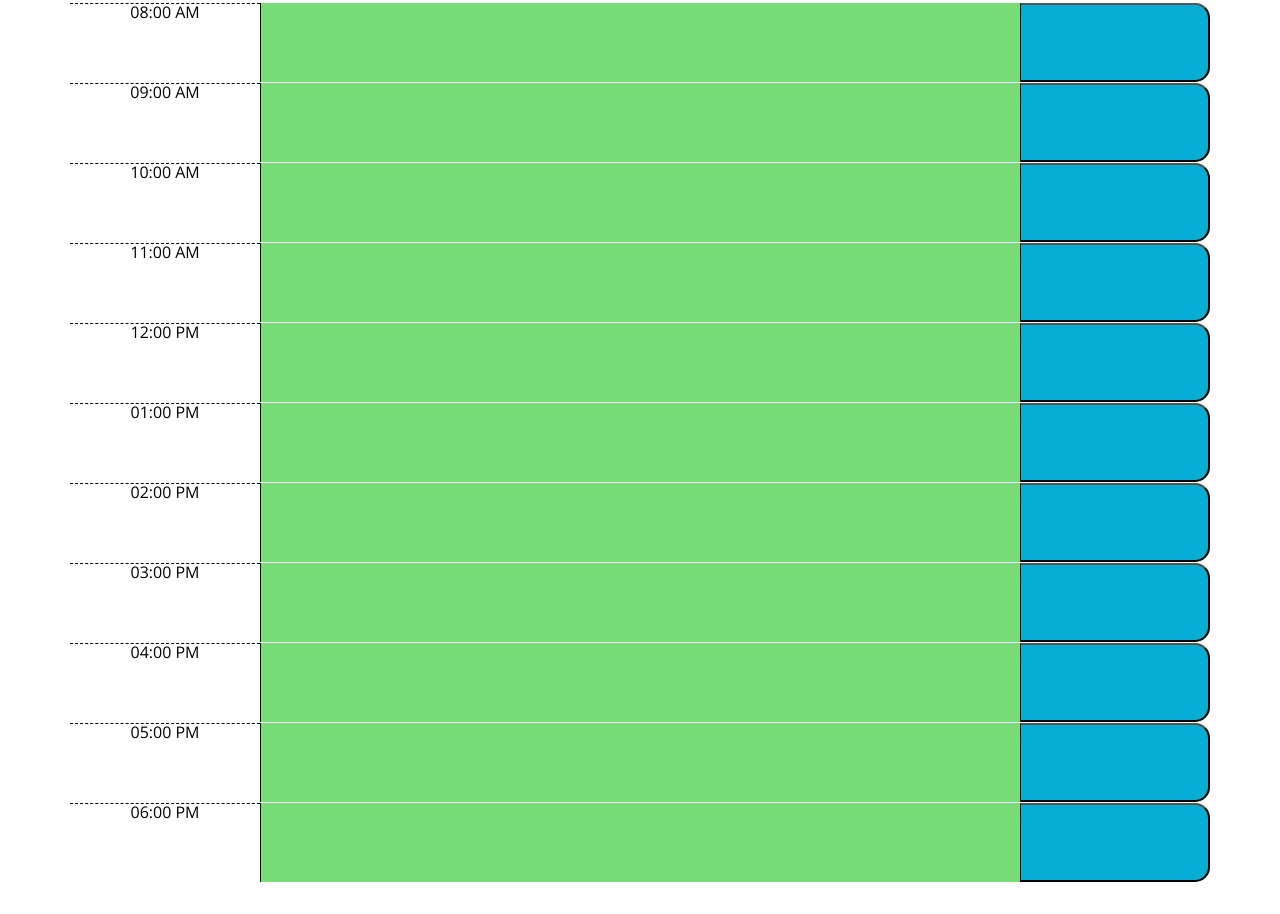
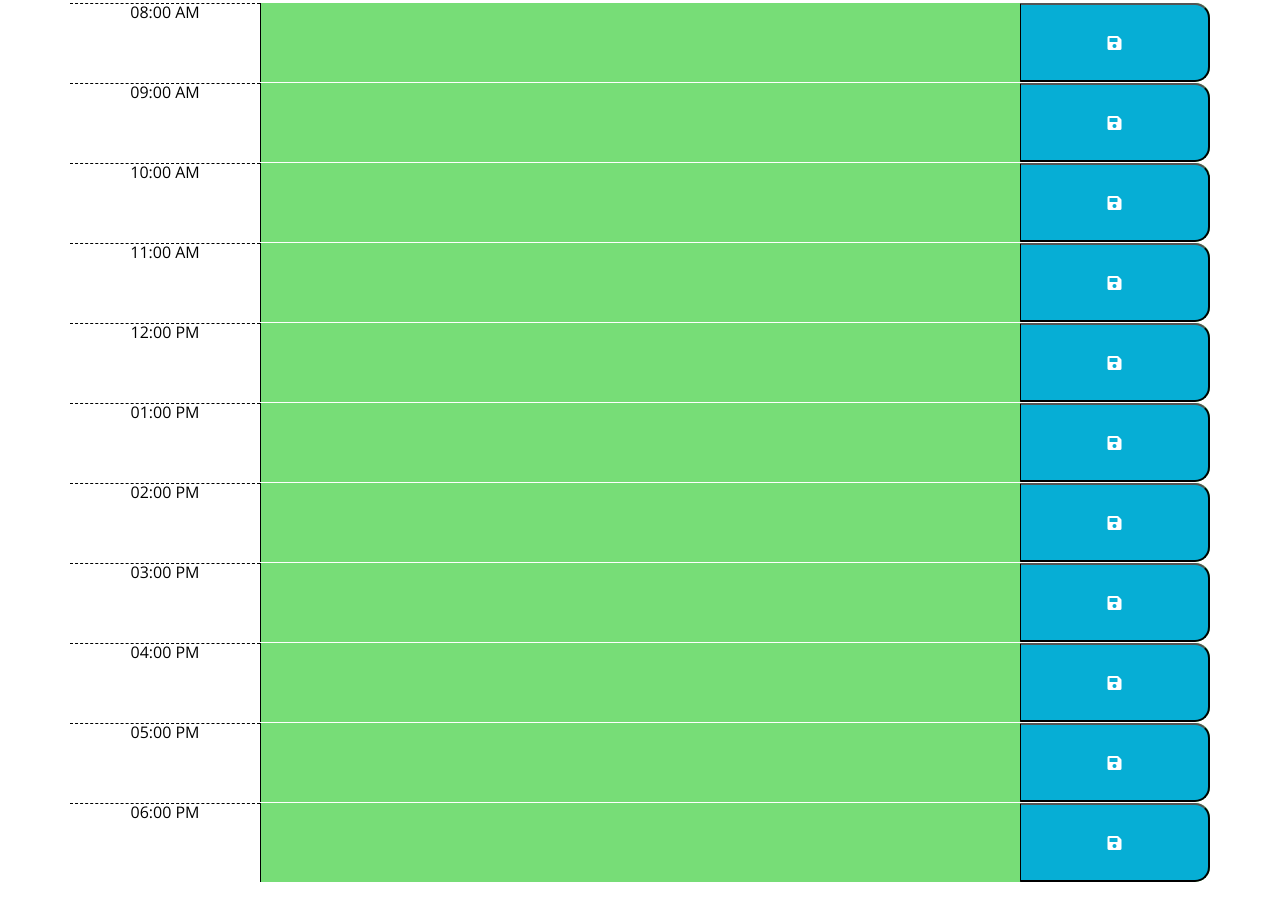
Before and after one commit to Beki-G/workDayScheduler, a plain HTML site: page index.html in a window 1280 px wide. Shown: the part 334-1248 px from the top of the page. Drawn offline with nearby package versions, Linux system fonts and the light colour scheme.

Commit message:
add save icon to buttons in HTML

```diff
--- a/index.html
+++ b/index.html
@@ -35,66 +35,66 @@
       <div class = "row time-block">
         <div class ="col-2 hour">08:00 AM</div>
         <textarea class = " col-8 description"></textarea>
-        <button class = "col-2 saveBtn"></button>
+        <button class = "col-2 fas fa-save saveBtn"></button>
       </div>
 
       <div class = "row time-block">
         <div class ="col-2 hour">09:00 AM</div>
         <textarea class = "col-8 description"></textarea>
-        <button class = "col-2 saveBtn"></button>
+        <button class = "col-2 fas fa-save saveBtn"></button>
       </div>
 
       <div class = "row time-block">
         <div class ="col-2 hour">10:00 AM</div>
         <textarea class = "col-8 description"></textarea>
-        <button class = "col-2 saveBtn"></button>
+        <button class = "col-2 fas fa-save saveBtn"></button>
       </div>
 
       <div class = "row time-block">
         <div class ="col-2 hour">11:00 AM</div>
         <textarea class = "col-8 description"></textarea>
-        <button class = "col-2 saveBtn"></button>
+        <button class = "col-2 fas fa-save saveBtn"></button>
       </div>
 
       <div class = "row time-block">
         <div class ="col-2 hour">12:00 PM</div>
         <textarea class = "col-8 description"></textarea>
-        <button class = "col-2 saveBtn"></button>
+        <button class = "col-2 fas fa-save saveBtn"></button>
       </div>
 
       <div class = "row time-block">
         <div class ="col-2 hour">01:00 PM</div>
         <textarea class = "col-8 description"></textarea>
-        <button class = "col-2 saveBtn"></button>
+        <button class = "col-2 fas fa-save saveBtn"></button>
       </div>
 
       <div class = "row time-block">
         <div class ="col-2 hour">02:00 PM</div>
         <textarea class = "col-8 description"></textarea>
-        <button class = "col-2 saveBtn"></button>
+        <button class = "col-2 fas fa-save saveBtn"></button>
       </div>
 
       <div class = "row time-block">
         <div class ="col-2 hour">03:00 PM</div>
         <textarea class = "col-8 description"></textarea>
-        <button class = "col-2 saveBtn"></button>
+        <button class = "col-2 fas fa-save saveBtn"></button>
       </div>
 
       <div class = "row time-block">
         <div class ="col-2 hour">04:00 PM</div>
         <textarea class = "col-8 description"></textarea>
-        <button class = "col-2 saveBtn"></button>
+        <button class = "col-2 fas fa-save saveBtn"></button>
       </div>
 
       <div class = "row time-block">
         <div class ="col-2 hour">05:00 PM</div>
         <textarea class = "col-8 description"></textarea>
-        <button class = "col-2 saveBtn"></button>
+        <button class = "col-2 fas fa-save saveBtn"></button>
       </div>
       <div class = "row time-block">
         <div class ="col-2 hour">06:00 PM</div>
         <textarea class = "col-8 description"></textarea>
-        <button class = "col-2 saveBtn"></button>
+        <button class = "col-2 fas fa-save saveBtn"></button>
       </div>
 
     </div>
```
